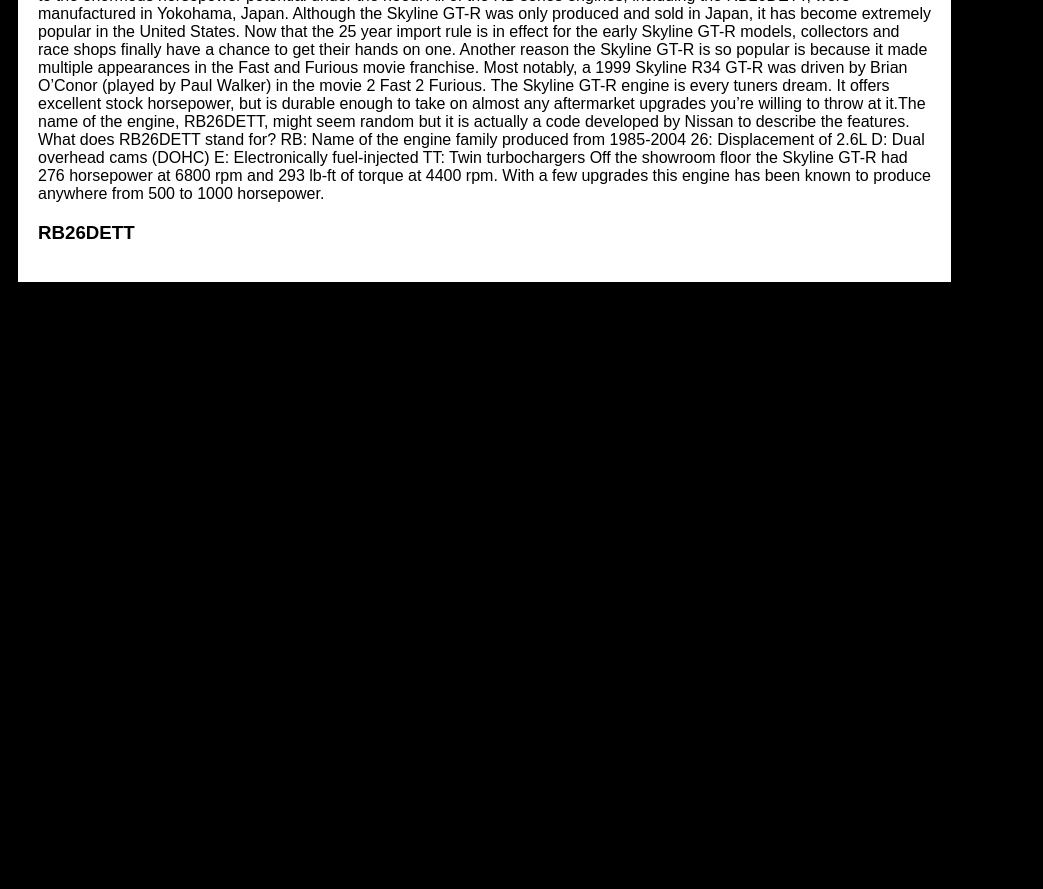
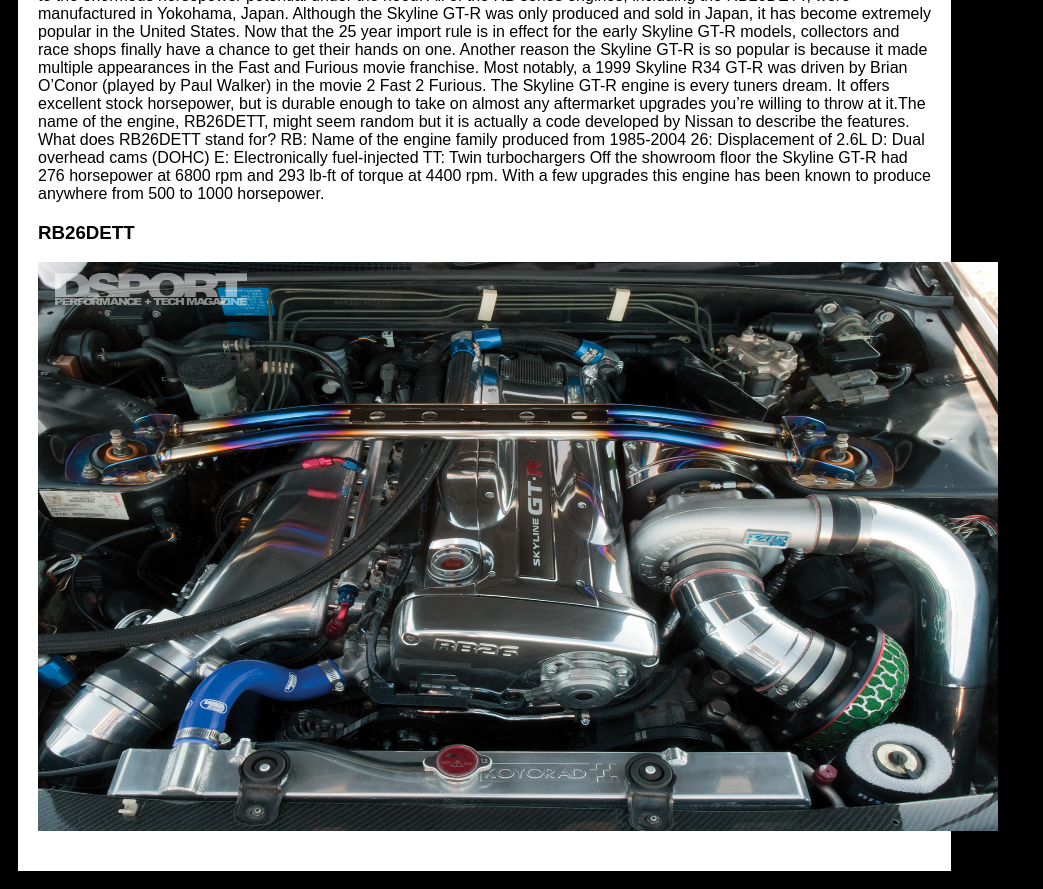
Before and after one commit to Kobeast245/KobeMatias, a plain HTML site: page wassup.html in a window 1280 px wide. Shown: the part 1033-1922 px from the top of the page, without its empty margins (0-1043 px from the left). Before the commit the page ends 1333 px from the top, so only its background shows below. Drawn offline with Linux system fonts and the light colour scheme.

Commit message:
Update wassup.html

```diff
--- a/wassup.html
+++ b/wassup.html
@@ -134,4 +134,4 @@ TT: Twin turbochargers
 Off the showroom floor the Skyline GT-R had 276 horsepower at 6800 rpm and 293 lb-ft of torque at 4400 rpm. With a few upgrades this engine has been known to produce anywhere from 500 to 1000 horsepower.</p>
 
       <h3>RB26DETT</h3>
-      <img src="RB26.jpg"
+    <p><img src="RB26.jpg" width="960" height="569"</p>
```
